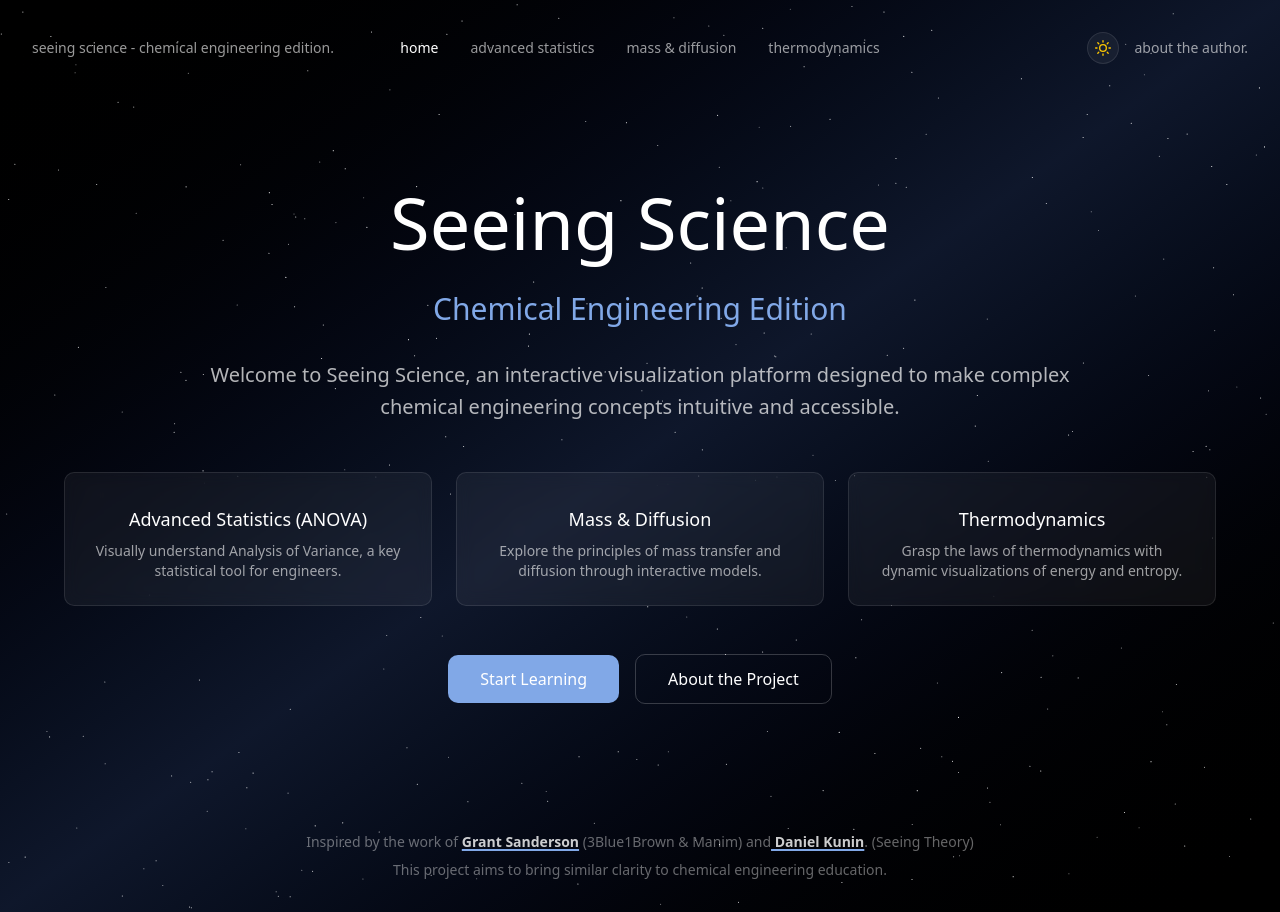
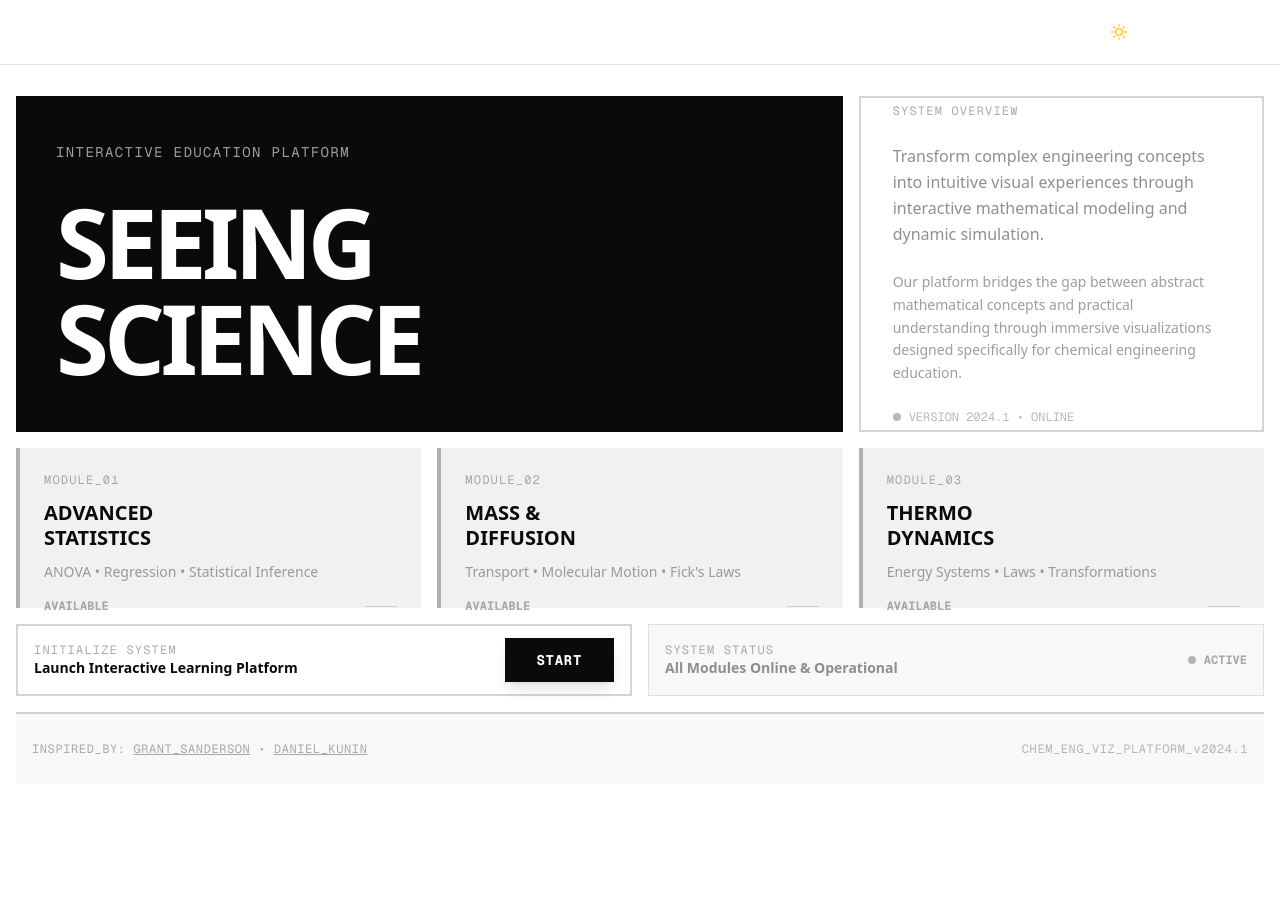
Before and after one commit to anderson120912091209/seeing-chemical-engineering, a Next.js app: page / in a window 1280 px wide. After the commit the page ends 800 px from the top, so only its background shows below. Built offline with nearby package versions, Linux system fonts and the light colour scheme.

Commit message:
redesigned the front page

```diff
--- a/app/components/animations/STATISTICS/chapter-1-intro-animation.tsx
+++ b/app/components/animations/STATISTICS/CHAPTER-1/binomial-distribution.tsx
@@ -3,9 +3,6 @@
 import React, { useEffect, useRef, useState } from 'react'
 import * as d3 from 'd3'
 import { Play, RotateCcw, Settings } from 'lucide-react'
-
-export const DISTRIBUTIONS = ['binomial', 'normal'] as const
-type Stage = typeof DISTRIBUTIONS[number]
 
 interface ExperimentResult {
   experimentNumber: number
--- a/app/components/animations/STATISTICS/teaching-methods-anova.tsx
+++ b/app/components/animations/STATISTICS/teaching-methods-anova.tsx
@@ -2,7 +2,6 @@
 
 import React, { useState, useEffect, useRef, useMemo } from 'react'
 import { motion, AnimatePresence } from 'framer-motion'
-import VarianceCalculationAnimation from './variance-calculation-animation'
 
 // --- Interfaces ---
 interface Student {
--- a/app/page.tsx
+++ b/app/page.tsx
@@ -6,90 +6,159 @@ import { ShootingStars } from "@/app/components/ui/shooting-stars";
 
 export default function Home() {
   return (
-    <div className="min-h-screen bg-gradient-to-br from-black via-slate-900 to-black relative overflow-hidden">
-      {/* Background Effects */}
-      <StarsBackground
-        starDensity={0.0003}
-        className="absolute inset-0 z-0"
-      />
-      <ShootingStars
-        minSpeed={15}
-        maxSpeed={35}
-        minDelay={800}
-        maxDelay={3000}
-        starColor="#81a8e7"
-        trailColor="#a5c4f3"
-        className="absolute inset-0 z-10"
-      />
-
+    <div className="h-screen bg-background text-foreground relative overflow-hidden">
       {/* Navigation Bar*/}
-      <header className="fixed top-0 left-0 right-0 z-40 p-6 md:p-4">
+      <header className="fixed top-0 left-0 right-0 z-50 bg-background border-b border-muted-foreground/20">
         <NavigationBar />
       </header>
 
-      {/* Hero Section */}
-      <main className="flex flex-col items-center justify-center min-h-screen px-6 pt-20 relative z-20">
-        <div className="max-w-6xl mx-auto text-center">
-          {/* Main Title */}
-          <h1 className="text-5xl md:text-7xl font-light text-white mb-6 leading-tight">
-            Seeing Science
-          </h1>
-          <h2 className="text-2xl md:text-3xl font-light text-[#81a8e7] mb-8">
-            Chemical Engineering Edition
-          </h2>
+      {/* Grid Layout */}
+      <main className="relative z-20 h-screen pt-20">
 
-          {/* Subtitle */}
-          <p className="text-lg md:text-xl text-white/70 mb-12 max-w-4xl mx-auto leading-relaxed">
-            Welcome to Seeing Science, an interactive visualization platform designed to make complex chemical engineering concepts intuitive and accessible.
-          </p>
+        {/* Main Grid Container */}
+        <div className="h-full grid grid-cols-12 grid-rows-8 gap-4 p-4">
 
-          {/* Feature Cards */}
-          <div className="grid md:grid-cols-3 gap-6 mb-12">
-            <Link href="/advanced-statistics" className="group">
-              <div className="bg-white/5 backdrop-blur-sm border border-white/10 rounded-lg p-6 hover:bg-white/10 transition-all duration-300 hover:scale-105">
-                <div className="text-3xl mb-2"></div>
-                <h3 className="text-lg font-medium text-white mb-2">Advanced Statistics (ANOVA)</h3>
-                <p className="text-white/60 text-sm">Visually understand Analysis of Variance, a key statistical tool for engineers.</p>
+          {/* Header Block - Made Much Bigger */}
+          <div className="col-span-8 row-span-4 bg-foreground text-background p-10 flex flex-col justify-center relative overflow-hidden">
+            <div className="space-y-8 relative z-10">
+              <div className="text-sm font-mono text-background/60 tracking-widest uppercase">
+                INTERACTIVE EDUCATION PLATFORM
               </div>
-            </Link>
+              <h1 className="text-5xl md:text-6xl lg:text-7xl xl:text-8xl font-black leading-none tracking-tighter">
+                SEEING<br />SCIENCE
+              </h1>
+            </div>
+            {/* Subtle grid pattern overlay */}
+            <div className="absolute inset-0 opacity-5 bg-[linear-gradient(90deg,transparent_98%,theme(colors.background)_100%),linear-gradient(0deg,transparent_98%,theme(colors.background)_100%)] bg-[length:20px_20px]"></div>
+          </div>
 
-            <Link href="/mass-diffusion" className="group">
-              <div className="bg-white/5 backdrop-blur-sm border border-white/10 rounded-lg p-6 hover:bg-white/10 transition-all duration-300 hover:scale-105">
-                <div className="text-3xl mb-2"></div>
-                <h3 className="text-lg font-medium text-white mb-2">Mass & Diffusion</h3>
-                <p className="text-white/60 text-sm">Explore the principles of mass transfer and diffusion through interactive models.</p>
+          {/* Info Block */}
+          <div className="col-span-4 row-span-4 border-2 border-muted-foreground/30 hover:border-muted-foreground/50 transition-colors p-8 flex flex-col justify-center">
+            <div className="space-y-6">
+              <div className="text-xs font-mono text-muted-foreground/60 tracking-widest uppercase">
+                SYSTEM OVERVIEW
               </div>
-            </Link>
+              <p className="text-base leading-relaxed text-muted-foreground/80">
+                Transform complex engineering concepts into intuitive visual experiences through interactive mathematical modeling and dynamic simulation.
+              </p>
+              <p className="text-sm leading-relaxed text-muted-foreground/70">
+                Our platform bridges the gap between abstract mathematical concepts and practical understanding through immersive visualizations designed specifically for chemical engineering education.
+              </p>
+              <div className="flex items-center space-x-2">
+                <div className="w-2 h-2 bg-muted-foreground/50 rounded-full"></div>
+                <span className="text-xs font-mono text-muted-foreground/50">
+                  VERSION 2024.1 • ONLINE
+                </span>
+              </div>
+            </div>
+          </div>
 
-            <Link href="/thermodynamics" className="group">
-              <div className="bg-white/5 backdrop-blur-sm border border-white/10 rounded-lg p-6 hover:bg-white/10 transition-all duration-300 hover:scale-105">
-                <div className="text-3xl mb-2"></div>
-                <h3 className="text-lg font-medium text-white mb-2">Thermodynamics</h3>
-                <p className="text-white/60 text-sm">Grasp the laws of thermodynamics with dynamic visualizations of energy and entropy.</p>
+          {/* Statistics Module */}
+          <Link href="/advanced-statistics" className="col-span-4 row-span-2 group">
+            <div className="h-full bg-muted-foreground/10 hover:bg-muted-foreground/20 transition-all duration-300 p-6 border-l-4 border-muted-foreground/50 hover:border-foreground group-hover:translate-x-1">
+              <div className="h-full flex flex-col justify-between">
+                <div>
+                  <div className="text-xs font-mono text-muted-foreground/60 mb-3 tracking-widest">MODULE_01</div>
+                  <h3 className="text-xl font-black mb-3 group-hover:text-foreground transition-colors leading-tight">
+                    ADVANCED<br />STATISTICS
+                  </h3>
+                  <p className="text-sm text-muted-foreground/70 group-hover:text-muted-foreground/90 transition-colors">
+                    ANOVA • Regression • Statistical Inference
+                  </p>
+                </div>
+                <div className="flex items-center justify-between mt-4">
+                  <span className="text-xs font-mono text-muted-foreground/60 font-bold">
+                    AVAILABLE
+                  </span>
+                  <div className="w-8 h-px bg-muted-foreground/30 group-hover:bg-foreground group-hover:w-12 transition-all"></div>
+                </div>
               </div>
+            </div>
+          </Link>
+
+          {/* Diffusion Module */}
+          <Link href="/mass-diffusion" className="col-span-4 row-span-2 group">
+            <div className="h-full bg-muted-foreground/10 hover:bg-muted-foreground/20 transition-all duration-300 p-6 border-l-4 border-muted-foreground/50 hover:border-foreground group-hover:translate-x-1">
+              <div className="h-full flex flex-col justify-between">
+                <div>
+                  <div className="text-xs font-mono text-muted-foreground/60 mb-3 tracking-widest">MODULE_02</div>
+                  <h3 className="text-xl font-black mb-3 group-hover:text-foreground transition-colors leading-tight">
+                    MASS &<br />DIFFUSION
+                  </h3>
+                  <p className="text-sm text-muted-foreground/70 group-hover:text-muted-foreground/90 transition-colors">
+                    Transport • Molecular Motion • Fick's Laws
+                  </p>
+                </div>
+                <div className="flex items-center justify-between mt-4">
+                  <span className="text-xs font-mono text-muted-foreground/60 font-bold">
+                    AVAILABLE
+                  </span>
+                  <div className="w-8 h-px bg-muted-foreground/30 group-hover:bg-foreground group-hover:w-12 transition-all"></div>
+                </div>
+              </div>
+            </div>
+          </Link>
+
+          {/* Thermo Module */}
+          <Link href="/thermodynamics" className="col-span-4 row-span-2 group">
+            <div className="h-full bg-muted-foreground/10 hover:bg-muted-foreground/20 transition-all duration-300 p-6 border-l-4 border-muted-foreground/50 hover:border-foreground group-hover:translate-x-1">
+              <div className="h-full flex flex-col justify-between">
+                <div>
+                  <div className="text-xs font-mono text-muted-foreground/60 mb-3 tracking-widest">MODULE_03</div>
+                  <h3 className="text-xl font-black mb-3 group-hover:text-foreground transition-colors leading-tight">
+                    THERMO<br />DYNAMICS
+                  </h3>
+                  <p className="text-sm text-muted-foreground/70 group-hover:text-muted-foreground/90 transition-colors">
+                    Energy Systems • Laws • Transformations
+                  </p>
+                </div>
+                <div className="flex items-center justify-between mt-4">
+                  <span className="text-xs font-mono text-muted-foreground/60 font-bold">
+                    AVAILABLE
+                  </span>
+                  <div className="w-8 h-px bg-muted-foreground/30 group-hover:bg-foreground group-hover:w-12 transition-all"></div>
+                </div>
+              </div>
+            </div>
+          </Link>
+
+          {/* Action Block */}
+          <div className="col-span-6 row-span-1 border-2 border-muted-foreground/30 hover:border-muted-foreground/50 transition-colors p-4 flex items-center justify-between group">
+            <div>
+              <div className="text-xs font-mono text-muted-foreground/60 tracking-widest">INITIALIZE SYSTEM</div>
+              <div className="text-sm font-bold group-hover:text-foreground transition-colors">Launch Interactive Learning Platform</div>
+            </div>
+            <Link
+              href="/advanced-statistics"
+              className="bg-foreground text-background px-8 py-3 hover:bg-muted-foreground hover:scale-105 transition-all duration-300 font-mono text-sm font-bold tracking-wider shadow-lg hover:shadow-xl"
+            >
+              START
             </Link>
           </div>
 
-          {/* Call to Action */}
-          <div className="flex flex-col sm:flex-row gap-4 justify-center items-center">
-            <Link href="/advanced-statistics" className="bg-[#81a8e7] hover:bg-[#6b94d9] text-white px-8 py-3 rounded-lg font-medium transition-colors duration-200">
-              Start Learning
-            </Link>
-            <Link href="/about-the-author" className="border border-white/20 hover:border-white/40 text-white px-8 py-3 rounded-lg font-medium transition-colors duration-200">
-              About the Project
-            </Link>
+          {/* Status Block */}
+          <div className="col-span-6 row-span-1 bg-muted-foreground/5 hover:bg-muted-foreground/10 transition-colors p-4 flex items-center justify-between border border-muted-foreground/20">
+            <div>
+              <div className="text-xs font-mono text-muted-foreground/60 tracking-widest">SYSTEM STATUS</div>
+              <div className="text-sm font-bold text-muted-foreground/80">All Modules Online & Operational</div>
+            </div>
+            <div className="flex items-center space-x-2">
+              <div className="w-2 h-2 bg-muted-foreground/50 rounded-full"></div>
+              <span className="text-xs font-mono text-muted-foreground/60 font-bold">ACTIVE</span>
+            </div>
+          </div>
+
+          {/* Credits Block */}
+          <div className="col-span-12 row-span-1 border-t-2 border-muted-foreground/30 p-4 flex items-center justify-between bg-muted-foreground/5">
+            <div className="text-xs font-mono text-muted-foreground/60 tracking-wider">
+              INSPIRED_BY: <Link href="https://www.youtube.com/@3blue1brown" className="hover:text-muted-foreground/90 transition-colors underline">GRANT_SANDERSON</Link> • <Link href="https://seeingtheory.org/" className="hover:text-muted-foreground/90 transition-colors underline">DANIEL_KUNIN</Link>
+            </div>
+            <div className="text-xs font-mono text-muted-foreground/50 tracking-wider">
+              CHEM_ENG_VIZ_PLATFORM_v2024.1
+            </div>
           </div>
         </div>
       </main>
-
-      {/* Footer */}
-      <footer className="relative z-10 py-8 px-6 text-center text-white/40 text-sm">
-        <p>
-          Inspired by the work of <Link href="https://www.youtube.com/@3blue1brown" className="font-bold underline-blue text-white/80">Grant Sanderson</Link> (3Blue1Brown & Manim) and
-          <Link href="https://seeingtheory.org/" className="font-bold underline-blue text-white/80"> Daniel Kunin</Link>. (Seeing Theory)
-        </p>
-        <p className="mt-2">This project aims to bring similar clarity to chemical engineering education.</p>
-      </footer>
     </div>
   );
 }
```
Also changed, not shown: app/(pages)/advanced-statistics/page.tsx (+42 -6 lines), app/components/animations/STATISTICS/CHAPTER-1/normal-distribution.tsx (added), app/components/animations/STATISTICS/CHAPTER-1/poisson-distribution.tsx (added).
